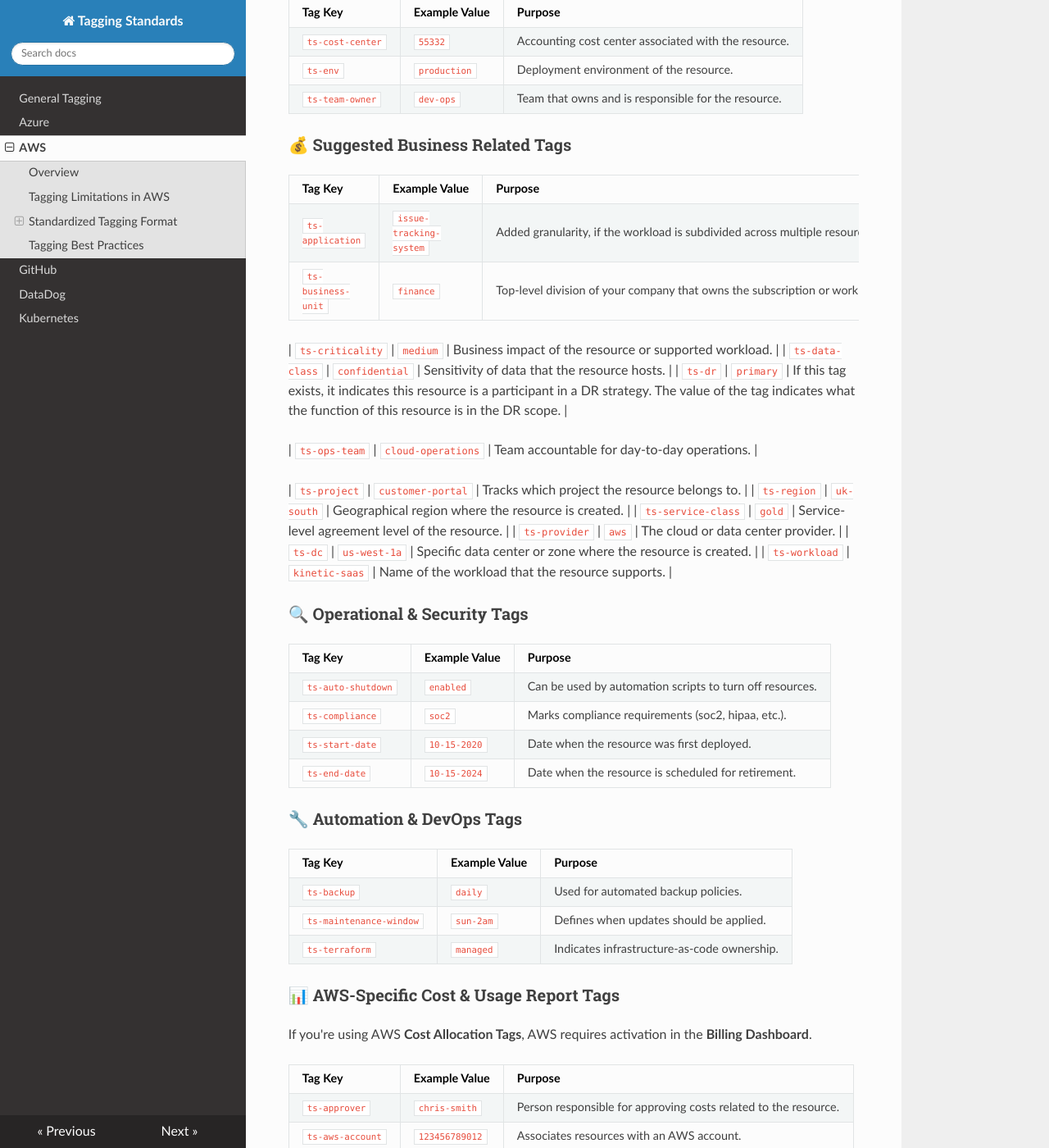
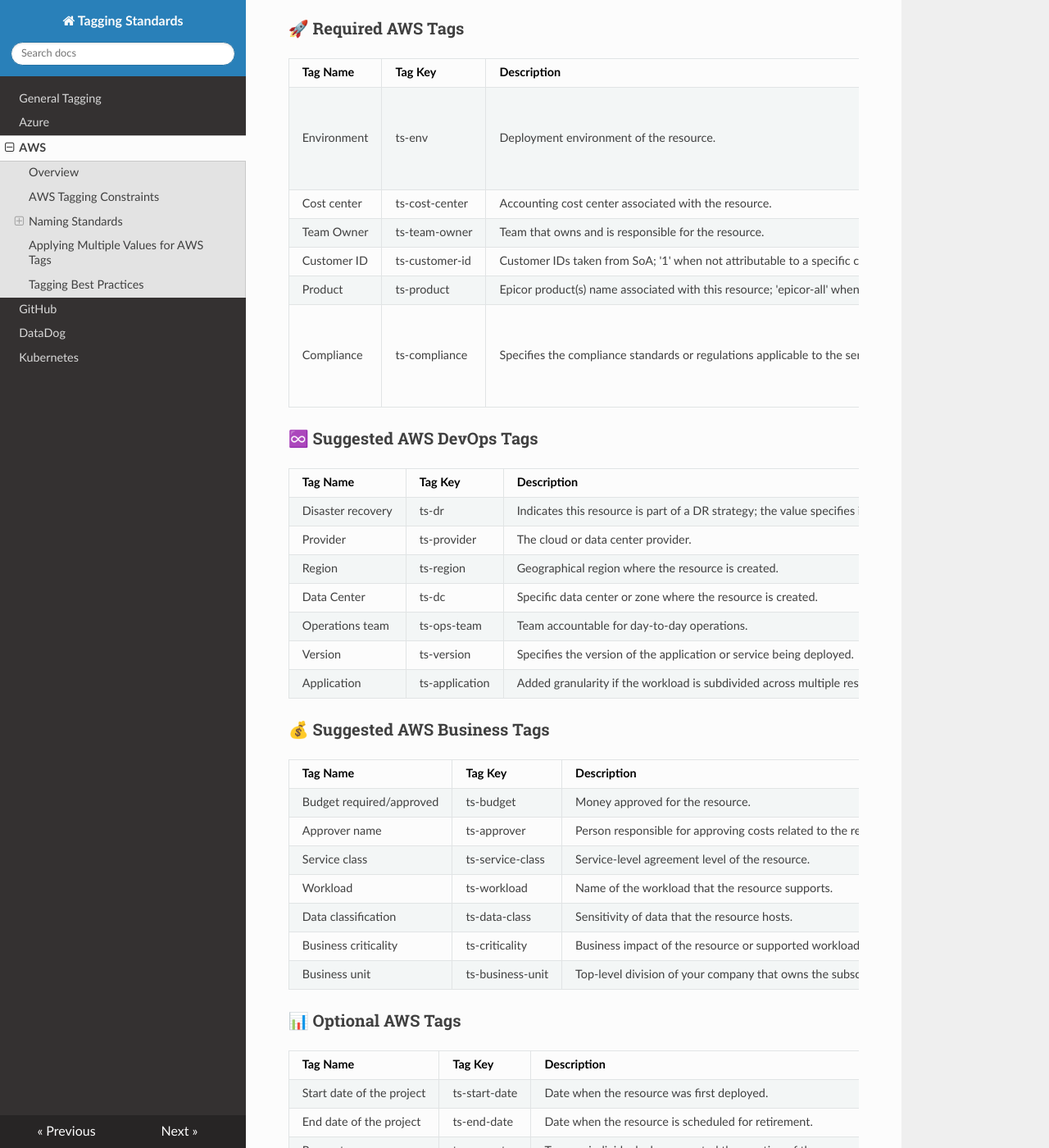
Before and after one commit to linda-silva/tagging-draft, an MkDocs documentation site: the page built from docs/aws.md, in a window 1280 px wide and 1400 px high, scrolled down 815 px. Shown: the whole window at 82% size. Built offline with MkDocs 1.6.1, drawn with Linux system fonts in a browser that asks for light colours; nearby versions of some CDN libraries; some of the changed text lies outside the part shown.

Commit message:
Specific tags for AWS and updates to DataDog

```diff
--- a/docs/aws.md
+++ b/docs/aws.md
@@ -3,69 +3,60 @@
 ## Overview
 AWS supports resource tagging to help with organization, cost tracking, and access management. AWS tagging standards should be applied consistently across all resources to enable better governance and operational efficiency.
 
-## Tagging Limitations in AWS
+## **AWS Tagging Constraints**
+- **Tag Format**: Keys and values are specified separately. Keys are required, values are optional.
+- **Character Limits**:
+  - Tag keys: Up to **128 characters**.
+  - Tag values: Up to **256 characters**.
+- **Allowed Characters**: Tag keys and values may only contain alphanumeric characters, `-` , `_` , `.` (AWS allows other characters, but those violate our standards for other technologies)
+- **Case Sensitivity**: Tag keys are **case-sensitive**, meaning `Environment` and `environment` are treated as different tags. All tags will be created in lowercase to comply with standards in other technologies.
 - **Maximum Tags per Resource**: Each AWS resource can have up to **50 tags**.
-- **Tag Name and Value Length**:
-  - Tag keys can be up to **128 characters**.
-  - Tag values can be up to **256 characters**.
-- **Case Sensitivity**: Tag keys are **case-sensitive**, meaning `Environment` and `environment` are treated as different tags.
-- **Allowed Characters**: Tag keys and values may only contain alphanumeric characters, `-` , `_` , `.` (AWS allows other characters, but those violate our standards for other technologies)
-- **Tag Propagation**: AWS does not automatically propagate tags across linked resources, such as EC2 instances and attached volumes.
+- **Tag Propagation**: AWS does not automatically propagate tags across linked resources, such as EC2 instances and attached volumes. AWS generated tags are typically prefixed with `aws`, so this prefix cannot be used in user-defined tag keys.
 
-## Standardized Tagging Format
+## Naming Standards
 To ensure uniformity, all tags in AWS should follow a structured naming convention prefixed with `ts` (tagging-standard).
 
-### 🚀 Required Tags
-| **Tag Key**         | **Example Value**       | **Purpose** |
-|---------------------|------------------------|------------|
-| `ts-cost-center`   | `55332`              | Accounting cost center associated with the resource. |
-| `ts-env`   | `production`            | Deployment environment of the resource. |
-| `ts-team-owner`         | `dev-ops`           | Team that owns and is responsible for the resource. |
+### 🚀 Required AWS Tags
+| Tag Name     | Tag Key          | Description                                                                                                     | Values                                            | Scope        |
+|--------------|------------------|-----------------------------------------------------------------------------------------------------------------|---------------------------------------------------|-------------|
+| Environment  | ts-env              | Deployment environment of the resource.                                                                         | prod<br>dev<br>qa<br>stage<br>sandbox<br>TBD      | General      |
+| Cost center  | ts-cost-center   | Accounting cost center associated with the resource.                                                            | TBD                                               | General      |
+| Team Owner   | ts-team-owner    | Team that owns and is responsible for the resource.                                                             | TBD                                               | General      |
+| Customer ID  | ts-customer-id   | Customer IDs taken from SoA; '1' when not attributable to a specific customer.                                  | TBD                                               | General      |
+| Product      | ts-product       | Epicor product(s) name associated with this resource; 'epicor-all' when not attributable to a specific product. | TBD                                               | General      |
+| Compliance   | ts-compliance    | Specifies the compliance standards or regulations applicable to the service.                                    | pci-dss<br>sox<br>fedramp<br>gdpr<br>hipaa<br>soc | General      |
 
-### 💰 Suggested Business Related Tags
-| **Tag Key**         | **Example Value**       | **Purpose** |
-|---------------------|------------------------|------------|
-| `ts-application`   | `issue-tracking-system` | Added granularity, if the workload is subdivided across multiple resources. |
-| `ts-business-unit` | `finance`             | Top-level division of your company that owns the subscription or workload that the resource belongs to. In smaller organizations, this tag might represent a single corporate or shared top-level organizational element. |
+### ♾️ Suggested AWS DevOps Tags
+| Tag Name           | Tag Key         | Description                                                                           | Values | Scope        |
+|--------------------|-----------------|---------------------------------------------------------------------------------------|--------|--------------|
+| Disaster recovery  | ts-dr           | Indicates this resource is part of a DR strategy; the value specifies its role in DR. | TBD    | General      |
+| Provider           | ts-provider     | The cloud or data center provider.                                                    | TBD    | General      |
+| Region             | ts-region       | Geographical region where the resource is created.                                    | TBD    | General      |
+| Data Center        | ts-dc           | Specific data center or zone where the resource is created.                           | TBD    | General      |
+| Operations team    | ts-ops-team     | Team accountable for day-to-day operations.                                           | TBD    | General      |
+| Version            | ts-version      | Specifies the version of the application or service being deployed.                   | TBD    | General      |
+| Application        | ts-application  | Added granularity if the workload is subdivided across multiple resources.            | TBD    | General      |
 
-| `ts-criticality`   | `medium`  | Business impact of the resource or supported workload. |
-| `ts-data-class`   | `confidential`  | Sensitivity of data that the resource hosts. |
-| `ts-dr`            | `primary`      | If this tag exists, it indicates this resource is a participant in a DR strategy. The value of the tag indicates what the function of this resource is in the DR scope. |
+### 💰 Suggested AWS Business Tags
+| Tag Name                 | Tag Key           | Description                                                                                             | Values | Scope   |
+|--------------------------|-------------------|---------------------------------------------------------------------------------------------------------|--------|---------|
+| Budget required/approved | ts-budget         | Money approved for the resource.                                                                        | TBD    | General |
+| Approver name            | ts-approver       | Person responsible for approving costs related to the resource.                                         | TBD    | General |
+| Service class            | ts-service-class  | Service-level agreement level of the resource.                                                          | TBD    | General |
+| Workload                 | ts-workload       | Name of the workload that the resource supports.                                                        | TBD    | General |
+| Data classification      | ts-data-class     | Sensitivity of data that the resource hosts.                                                            | TBD    | General |
+| Business criticality     | ts-criticality    | Business impact of the resource or supported workload.                                                  | TBD    | General |
+| Business unit            | ts-business-unit  | Top-level division of your company that owns the subscription or workload that the resource belongs to. | TBD    | General |
 
-| `ts-ops-team`   | `cloud-operations`  | Team accountable for day-to-day operations. |
+### 📊 Optional AWS Tags
+| Tag Name                  | Tag Key         | Description                                                     | Values | Scope   |
+|---------------------------|-----------------|-----------------------------------------------------------------|--------|---------|
+| Start date of the project | ts-start-date   | Date when the resource was first deployed.                      | TBD    | General |
+| End date of the project   | ts-end-date     | Date when the resource is scheduled for retirement.             | TBD    | General |
+| Requester                 | ts-requester    | Team or individual who requested the creation of the resource.  | TBD    | General |
 
-| `ts-project`       | `customer-portal`       | Tracks which project the resource belongs to. |
-| `ts-region`      | `uk-south`        | Geographical region where the resource is created. |
-| `ts-service-class`   | `gold`                | Service-level agreement level of the resource. |
-| `ts-provider`   | `aws`                | The cloud or data center provider. |
-| `ts-dc`   | `us-west-1a`              | Specific data center or zone where the resource is created. |
-| `ts-workload`   | `kinetic-saas`              | Name of the workload that the resource supports. |
-
-### 🔍 Operational & Security Tags
-| **Tag Key**          | **Example Value**         | **Purpose** |
-|----------------------|--------------------------|------------|
-| `ts-auto-shutdown`   | `enabled`                | Can be used by automation scripts to turn off resources. |
-| `ts-compliance`      | `soc2`                   | Marks compliance requirements (soc2, hipaa, etc.). |
-| `ts-start-date`   | `10-15-2020`                | Date when the resource was first deployed. |
-| `ts-end-date`   | `10-15-2024`                | Date when the resource is scheduled for retirement. |
-
-### 🔧 Automation & DevOps Tags
-| **Tag Key**         | **Example Value**       | **Purpose** |
-|---------------------|------------------------|------------|
-| `ts-backup`        | `daily`                 | Used for automated backup policies. |
-| `ts-maintenance-window` | `sun-2am`           | Defines when updates should be applied. |
-| `ts-terraform`     | `managed`               | Indicates infrastructure-as-code ownership. |
-
-### 📊 AWS-Specific Cost & Usage Report Tags
-If you're using AWS **Cost Allocation Tags**, AWS requires activation in the **Billing Dashboard**.
-
-| **Tag Key**       | **Example Value**  | **Purpose** |
-|-------------------|-------------------|------------|
-| `ts-approver` | `chris-smith`     | Person responsible for approving costs related to the resource. |
-| `ts-aws-account` | `123456789012`     | Associates resources with an AWS account. |
-| `ts-budget` | `200000`     | Money approved for the resource. |
-| `ts-requester` | `kinetic-dev`     | Team or individual who requested the creation of the resource. |
-| `ts-service`     | `ec2`              | Identifies the AWS service in use. |
+## Applying Multiple Values for AWS Tags
+WIP
 
 ## Tagging Best Practices
 1. **Apply Tags Consistently**: Ensure all resources follow the standardized format.
```
Also changed, not shown: docs/datadog.md (+9 -6 lines).
